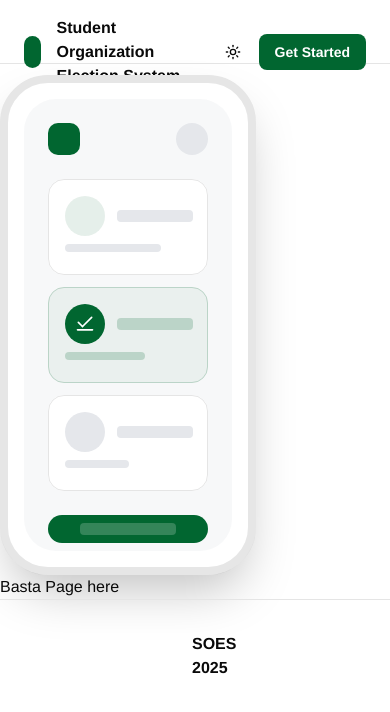
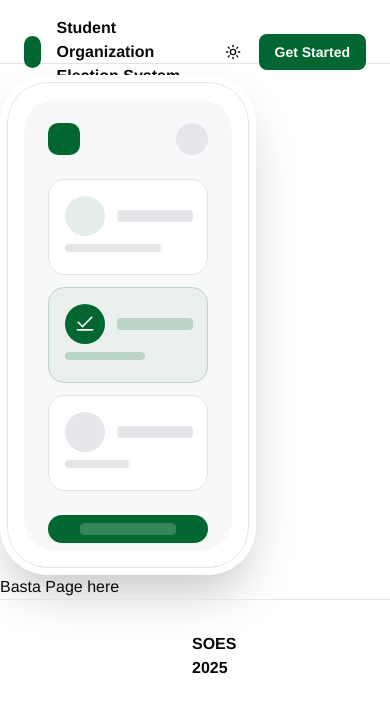
Before and after one commit to CSci-153-Web-Systems-and-Technologies/batch-2025-soes-web, a Next.js app: page / in a window 390 px wide. Shown: the top 712 px of the page. Built offline with nearby package versions, Linux system fonts and the light colour scheme.

Commit message:
Refactors Phone component styling
Simplifies the Phone component's styling by removing unnecessary outline properties.

This improves code readability and maintainability without affecting the visual appearance.

```diff
--- a/app/components/Phone.tsx
+++ b/app/components/Phone.tsx
@@ -3,21 +3,21 @@ import { CheckLine } from "lucide-react";
 
 const Phone = () => {
   return (
-    <div className="w-64 h-[500px] px-6 pt-6 pb-2 bg-white rounded-[48px] shadow-2xl outline outline-8 outline-offset-[-8px] outline-neutral-950/10 inline-flex flex-col justify-start items-start">
+    <div className="w-64 h-[500px] px-6 pt-6 pb-2 bg-white rounded-[48px] shadow-2xl outline outline-offset-[-8px] outline-neutral-950/10 inline-flex flex-col justify-start items-start">
       <div className="self-stretch h-[452px] pl-6 pt-6 pb-4 bg-gray-200/30 rounded-[32px] flex flex-col justify-start items-start gap-6">
         <div className="w-40 h-8 inline-flex justify-between items-center">
           <div className="w-8 h-8 bg-green-800 rounded-[10px]" />
           <div className="w-8 h-8 relative bg-gray-200 rounded-full" />
         </div>
         <div className="w-40 flex-1 flex flex-col justify-start items-start gap-3">
-          <div className="self-stretch h-24 relative bg-white rounded-2xl outline outline-1 outline-offset-[-1px] outline-black/10">
+          <div className="self-stretch h-24 relative bg-white rounded-2xl outline outline-offset-[-1px] outline-black/10">
             <div className="w-32 h-10 left-[17px] top-[17px] absolute inline-flex justify-start items-center gap-3">
               <div className="w-10 h-10 relative bg-green-800/10 rounded-full" />
               <div className="flex-1 h-3 relative bg-gray-200 rounded" />
             </div>
             <div className="w-24 h-2 left-[17px] top-[65px] absolute bg-gray-200 rounded" />
           </div>
-          <div className="self-stretch h-24 relative bg-green-800/5 rounded-2xl outline outline-1 outline-offset-[-1px] outline-green-800/20">
+          <div className="self-stretch h-24 relative bg-green-800/5 rounded-2xl outline outline-offset-[-1px] outline-green-800/20">
             <div className="w-32 h-10 left-[17px] top-[17px] absolute inline-flex justify-start items-center gap-3">
               <div className="w-10 h-10 bg-green-800 rounded-full flex justify-center items-center">
                 <div className="w-5 h-5 relative overflow-hidden">
@@ -28,7 +28,7 @@ const Phone = () => {
             </div>
             <div className="w-20 h-2 left-[17px] top-[65px] absolute bg-green-800/20 rounded" />
           </div>
-          <div className="self-stretch h-24 relative bg-white rounded-2xl outline outline-1 outline-offset-[-1px] outline-black/10">
+          <div className="self-stretch h-24 relative bg-white rounded-2xl outline outline-offset-[-1px] outline-black/10">
             <div className="w-32 h-10 left-[17px] top-[17px] absolute inline-flex justify-start items-center gap-3">
               <div className="w-10 h-10 relative bg-gray-200 rounded-full" />
               <div className="flex-1 h-3 relative bg-gray-200 rounded" />
```
